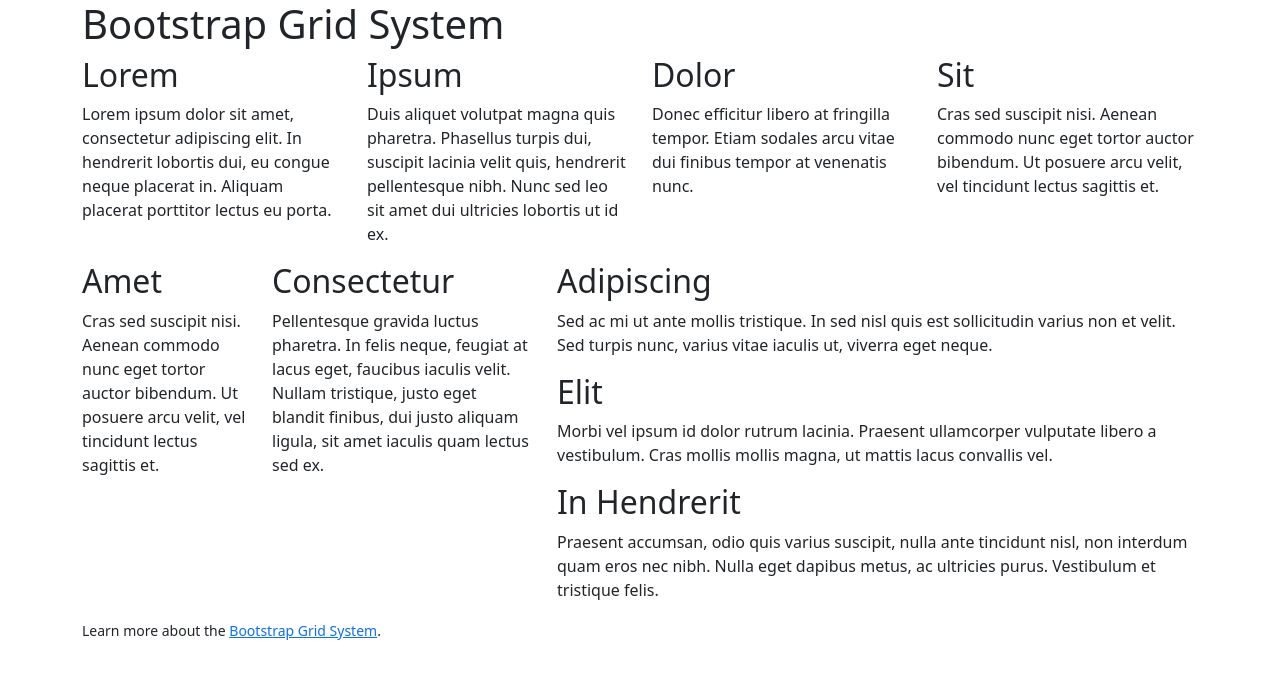
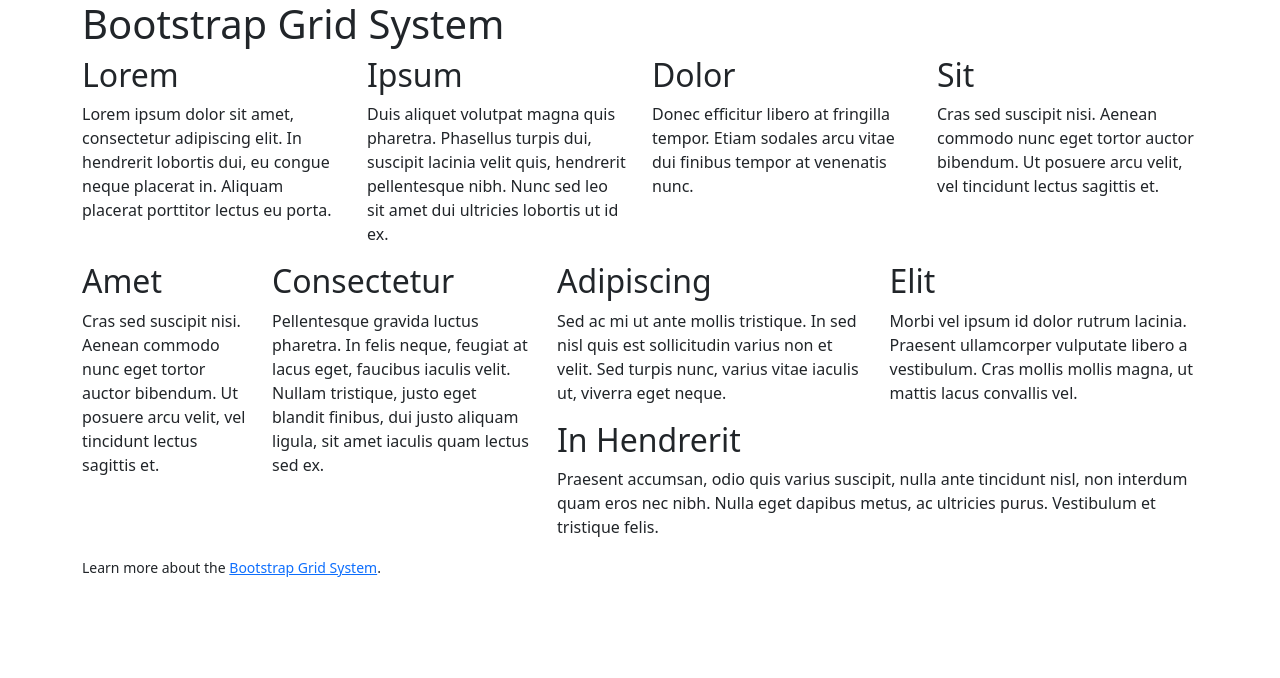
Before and after one commit to janetpiao/comp2081-25f, a plain HTML site: page lesson-4/index.html in a window 1280 px wide. Drawn offline with nearby package versions, Linux system fonts and the light colour scheme.

Commit message:
Completed lesson4

```diff
--- a/lesson-4/index.html
+++ b/lesson-4/index.html
@@ -97,26 +97,34 @@
           <!-- STEP 17: Add 3 columns, with 2, 3, and 7 as the spans - the last column will contain the last 3 headings and paragraphs -->
           <!-- STEP 18: Create 3 rows inside the last column, each with one column -->
           <div class="col-7">
+            <div class="row">
+              <div class="col-6">
                 <h2>Adipiscing</h2>
                 <p>
                   Sed ac mi ut ante mollis tristique. In sed nisl quis est
-              sollicitudin varius non et velit. Sed turpis nunc, varius vitae
-              iaculis ut, viverra eget neque.
+                  sollicitudin varius non et velit. Sed turpis nunc, varius
+                  vitae iaculis ut, viverra eget neque.
                 </p>
-
+              </div>
+              <div class="col-6">
                 <h2>Elit</h2>
                 <p>
                   Morbi vel ipsum id dolor rutrum lacinia. Praesent ullamcorper
-              vulputate libero a vestibulum. Cras mollis mollis magna, ut mattis
-              lacus convallis vel.
+                  vulputate libero a vestibulum. Cras mollis mollis magna, ut
+                  mattis lacus convallis vel.
                 </p>
-
+              </div>
+              <div class="col-12">
                 <h2>In Hendrerit</h2>
                 <p>
-              Praesent accumsan, odio quis varius suscipit, nulla ante tincidunt
-              nisl, non interdum quam eros nec nibh. Nulla eget dapibus metus,
-              ac ultricies purus. Vestibulum et tristique felis.
+                  Praesent accumsan, odio quis varius suscipit, nulla ante
+                  tincidunt nisl, non interdum quam eros nec nibh. Nulla eget
+                  dapibus metus, ac ultricies purus. Vestibulum et tristique
+                  felis.
                 </p>
+              </div>
+            </div>
+            <!-- class row div -->
           </div>
           <!-- class col div -->
         </div>
```
Lines whose indentation alone changed are shown as unchanged.
